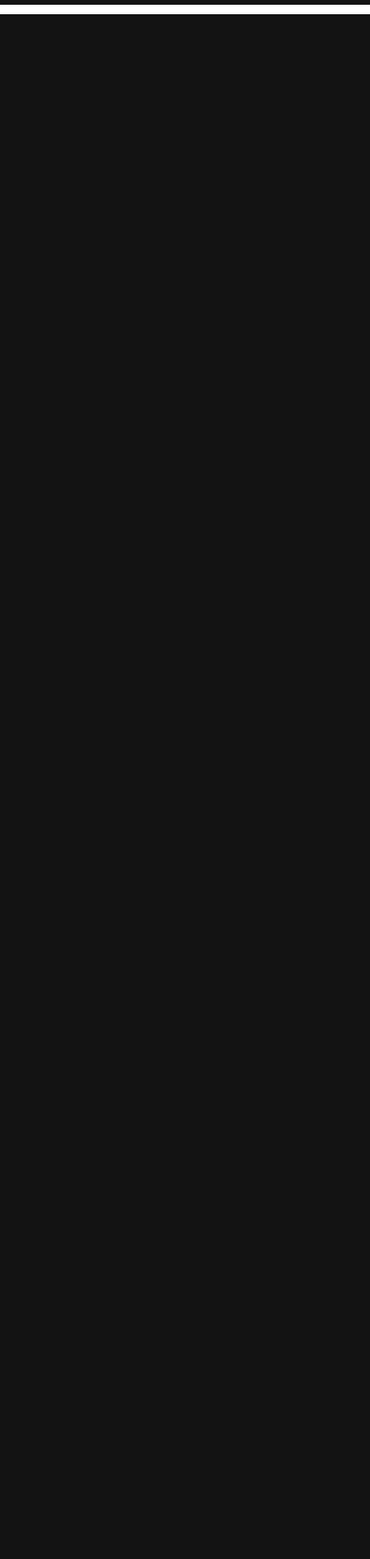
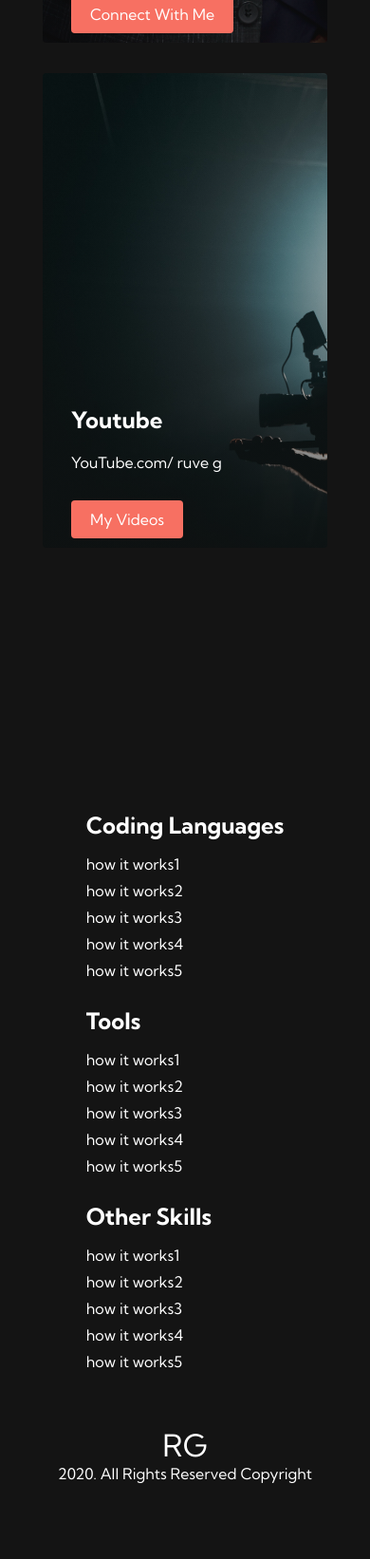
Before and after one commit to ruvimgavrilchik/ruvimgavrilchik.github.io, a PHP site: page / in a window 390 px wide. Shown: the part 2235-3877 px from the top of the page at 95% size. Before the commit the page ends 2250 px from the top, so only its background shows below. Run offline with PHP 8.4, Linux system fonts and the light colour scheme.

Commit message:
general update
added some photos,
added about me section
changed some colors

```diff
--- a/index.html
+++ b/index.html
@@ -15,7 +15,7 @@
     <!-- navigation bar section -->
     <nav class="navbar">
       <div class="navbar__container">
-        <a href="/" id="navbar__logo">Ruvim Gavrilchik : Software developer</a>
+        <a href="/" id="navbar__logo">RG</a>
         <div class="navbar__toggle" id="mobile-menu">
           <span class="bar"></span>
           <span class="bar"></span>
@@ -23,22 +23,22 @@
         </div>
         <ul class="navbar__menu">
           <li class="navbar__item">
-            <a href="/" class="navbar__links">Home / links</a>
+            <a href="/" class="navbar__links">Links</a>
           </li>
           <li class="navbar__item">
-            <a href="/tech.html" class="navbar__links">About me</a>
+            <a href="/" class="navbar__links">About me</a>
           </li>
           <li class="navbar__item">
-            <a href="/algo.php" class="navbar__links">Project </a>
+            <a href="/" class="navbar__links">Skills</a>
           </li>
           <li class="navbar__item">
-            <a href="/footer.php" class="navbar__links">Project 2 php</a>
+            <a href="/footer.php" class="navbar__links">PHP Project</a>
           </li>
           <li class="navbar__item">
-            <a href="/header.php" class="navbar__links">Project 3 </a>
+            <a href="/header.php" class="navbar__links">Java/C++</a>
           </li>
           <li class="navbar__btn">
-            <a href="/" class="button">Contact Me</a>
+            <a href="/" class="button">PDF Resume</a>
           </li>
         </ul>
       </div>
@@ -46,14 +46,14 @@
 
     <!-- HERO SECTION -->
 
-    <div class="main">
+    <div class="main" id="main">
       <div class="main__container">
 
         <div class="main__content">
-          <h1>NEXT GEN!!</h1>
-          <h2> TECH</h2>
-          <p> see what make me diff </p>
-          <button class="main__btn"><a href="/">GET started</a></button>
+          <h1>Ruvim Gavrilchik</h1>
+          <h2> Software Developer</h2>
+          <p> Tech Enthusiast </p>
+          <button class="main__btn"><a href="/">Contact Me</a></button>
         </div>
 
         <div class="main__img--container">
@@ -64,31 +64,126 @@
     </div>
 
 
-    <!-- languages SECTION -->
-    <div class="lang">
-      <h1>Languages I know</h1>
-      <div class="lang__container">
+    <!-- link SECTION -->
+    <div class="link" id="link">
+      <h1>Links</h1>
+      <div class="link__container">
 
-        <!--lang 1-->
-        <div class="lang__card">
-          <h2>Javascript</h2>
-          <p>Just some coding language pics</p>
-          <button>See Projects</button>
+        <!--link 1-->
+        <div class="link__card">
+          <h2>Github</h2>
+          <p>Github.com/ ruvimgavrilchik</p>
+          <button class="main__btn">
+            <a href="https://github.com/ruvimgavrilchik" target="_blank">See Projects</a>
+          </button>
         </div>
 
-        <!--lang 2-->
-        <div class="lang__card">
-          <h2>HTML</h2>
-          <p>Just some SICK HTML CODE</p>
-          <button>See Projects</button>
+        <!--link 2-->
+        <div class="link__card">
+          <h2>Linkdin</h2>
+          <p>Linkdin.com/ ruvimgav</p>
+          <button class="main__btn">
+            <a href="https://www.linkedin.com/in/ruvimgav/" target="_blank">Connect With Me</a>
+          </button>
+        </div>
+
+        <!--link 3-->
+        <div class="link__card">
+          <h2>Youtube</h2>
+          <p>YouTube.com/ ruve g</p>
+          <button class="main__btn">
+            <a href="https://www.youtube.com/channel/UCnFqGnpHzXiRj4AakbyGQQw" target="_blank">My Videos</a>
+          </button>
         </div>
 
       </div>
     </div>
 
 
+    <!-- About Me SECTION -->
+    <div class="about" id="about">
+      <div class="about__container">
+
+        <div class="about__content">
+          <h2>About Me</h2>
+          <p> Welcome! I'm a young software developer living in Sacramento, CA <br> </p>
+          <p> I love learning about different types of technology,
+              specifically Computer Science, Solar Technology, and other Engineering related topics.
+          </p>
+          <p> During my free time I enjoy snowboarding, working out, and eating good food.</p>
+        </div>
+
+      </div>
+    </div>
+
+
+
+
+
+    <!-- Footer SECTION
+    mobile friendly
+    mobile optimized
+    responsive design -->
+
+    <div class="footer__container">
+
+      <div class="footer__links">
+        <div class="footer__link--wrapper">
+
+          <div class="footer__link--items">
+            <h2> Coding Languages </h2>
+            <a href="/">how it works1</a>
+            <a href="/">how it works2</a>
+            <a href="/">how it works3</a>
+            <a href="/">how it works4</a>
+            <a href="/">how it works5</a>
+          </div>
+
+          <div class="footer__link--items">
+            <h2>Tools </h2>
+            <a href="/">how it works1</a>
+            <a href="/">how it works2</a>
+            <a href="/">how it works3</a>
+            <a href="/">how it works4</a>
+            <a href="/">how it works5</a>
+          </div>
+
+          <div class="footer__link--items">
+            <h2> Other Skills </h2>
+            <a href="/">how it works1</a>
+            <a href="/">how it works2</a>
+            <a href="/">how it works3</a>
+            <a href="/">how it works4</a>
+            <a href="/">how it works5</a>
+          </div>
+
+        </div>
+      </div>
+
+
+
+
+      <div class="social__media">
+        <div class="social__media--wrap">
+          <div class="footer__logo">
+            <a href="/" id="footer__logo">RG</a>
+          </div>
+          <p class="website__right">2020. All Rights Reserved Copyright</p>
+          <div class="social__icons">
+            <a href="/" class="social__icon--link" target="_blank"><i class="fab fa-linkdin"></i></a>
+            <a href="/" class="social__icon--link" target="_blank"><i class="fab fa-github"></i></a>
+            <a href="https://www.youtube.com/channel/UCnFqGnpHzXiRj4AakbyGQQw" class="social__icon--link" target="_blank"><i class="fab fa-youtube"></i></a>
+          </div>
+        </div>
+      </div>
+    </div>
+
+
+
+
+
+
     <script src="app.js"></script>
-
 
   </body>
 </html>
--- a/styles.css
+++ b/styles.css
@@ -23,7 +23,7 @@
   height: 80;
   z-index: 1;
   width: 100%;
-  max-width: 1300px;
+  max-width: 1600px;
   margin: 0 auto;
   padding: 0 50px;
 }
@@ -41,7 +41,6 @@
   cursor: pointer;
   text-decoration: none;
   font-size: 2rem;
-
 }
 
 /* class for logo */
@@ -58,6 +57,7 @@
 
 .navbar__item {
   height: 80px;
+  width: 250px;
 }
 
 .navbar__links {
@@ -201,9 +201,27 @@
 
 
 
-/* Hero Section Css*/
 
 
+
+
+
+
+
+
+
+
+
+
+
+
+
+
+
+
+
+
+/* Hero Section Css*/
 
 .main {
   background-color: #141414;
@@ -379,7 +397,27 @@
 
 }
 
-.lang {
+
+
+
+
+
+
+
+
+
+
+
+
+
+
+
+
+
+
+
+/* Links */
+.link {
   background: #141414;
   display: flex;
   flex-direction: column;
@@ -387,7 +425,7 @@
   height: 100vh;
 }
 
-.lang h1 {
+.link h1 {
   background-color: #ff8177;
   background-image: linear-gradient(to right,
   #ff8177 0%,
@@ -406,47 +444,54 @@
   -moz-text-fill-color: transparent;
 }
 
-.lang__container {
+.link__container {
   display: flex;
   justify-content: center;
   flex-wrap: wrap;
 }
 
-.lang__card {
+.link__card {
   margin: 1rem;
-  height: 525px;
-  width: 400px;
+  height: 500px;
+  width: 500px;
   border-radius: 4px;
   /*linear gradiant makes the background a little darker to help user read text better*/
   background-image: linear-gradient(to bottom,
     rgba(0,0,0,0) 0%,
     rgba(17,17,17,0.6) 100%),
-    url('/images/lang1.png');
+    url('/images/code.jpg');
   background-size: cover;
   position: relative;
   color: #fff;
 }
 
-.lang__card:nth-child(2) {
+.link__card:nth-child(2) {
   background-image: linear-gradient(to bottom,
   rgba(0,0,0,0) 0%,
   rgba(17,17,17,0.6) 100%),
-  url('/images/lang2.png');
+  url('/images/suit.jpg');
 }
 
-.lang h2 {
+.link__card:nth-child(3) {
+  background-image: linear-gradient(to bottom,
+  rgba(0,0,0,0) 0%,
+  rgba(17,17,17,0.6) 100%),
+  url('/images/youtube.jpg');
+}
+
+.link h2 {
   position: absolute;
   top: 350px;
   left: 30px;
 }
 
-.lang__card p {
+.link__card p {
   position: absolute;
   top: 400px;
   left: 30px;
 }
 
-.lang__card button {
+.link__card button {
   color: #fff;
   padding: 10px 20px;
   border: none;
@@ -454,13 +499,13 @@
   border-radius: 4px;
   background: #f77062;
   position: absolute;
-  top:440px;
+  top:410px;
   left: 30px;
   font-size: 1rem;
   cursor: pointer;
 }
 
-.lang__card:hover {
+.link__card:hover {
   /*makes pic pop*/
   transform: scale(1.075);
   transition: all 0.2s ease-in;
@@ -470,26 +515,306 @@
 
 /*responsive design for Skills section */
 @media screen and (max-width: 960px) {
-  .lang{
+  .link{
     height: 1600px;
   }
 
-  .lang h1 {
+  .link h1 {
     font-size: 2rem;
-    margin-top: 12rem;
+    margin-top: 18rem;
   }
 }
 
 @media screen and (max-width: 480px) {
-  .lang{
+  .link{
     height: 1400px;
   }
 
-  .lang h1 {
+  .link h1 {
     font-size: 1.2rem;
   }
 
-  .lang__card {
+  .link__card {
     width: 300px;
   }
 }
+
+
+
+
+
+
+
+
+
+
+
+
+
+
+
+
+
+
+
+
+
+
+
+
+
+
+/* About Section Css*/
+
+.about {
+  background-color: #141414;
+}
+
+.about__container {
+  display: grid;
+  align-items: center;
+  justify-self: center;
+  margin: 0 auto;
+  height: 90vh;
+  background-color: #141414;
+  z-index: 1;
+  width: 100%;
+  max-width: 1300px;
+  padding: 0 50px;
+}
+
+/* targets h2 content in main__content div */
+.about__content h2 {
+  font-size: 4rem;
+  background-color: #ff8177;
+  background-image: linear-gradient(to top, #b721ff 0%, #21d4fd 100%);
+  background-size: 100%;
+  -webkit-background-clip: text;
+  -moz-background-clip: text;
+  -webkit-text-fill-color: transparent;
+  -moz-text-fill-color: transparent;
+}
+
+.about__content p {
+  margin-top: 1rem;
+  font-size: 2rem;
+  font-weight: 700;
+  color:#fff;
+  /*google fonts kumbh*/
+}
+
+
+
+/*   Mobile responsiveness */
+@media screen and (max-width: 768px) {
+  .about__container{
+    display: grid;
+    grid-template-columns: auto;
+    align-items: center;
+    justify-self: center;
+    width: 100%;
+    margin: 0 auto;
+    height: 090vh;
+  }
+
+  .about__content {
+    text-align: center;
+    margin-bottom: 4rem;
+  }
+
+  .about__content h2 {
+    font-size: 3rem;
+  }
+
+  .about__content p {
+    margin-top: 1rem;
+    font-size: 1.5rem;
+  }
+}
+
+/*same as above but make it for 480 px */
+@media screen and (max-width: 480px) {
+  .about__container{
+    display: grid;
+    align-items: center;
+    justify-self: center;
+    width: 100%;
+    margin: 0 auto;
+    height: 090vh;
+  }
+
+  .about__content {
+    text-align: center;
+    margin-bottom: 4rem;
+  }
+
+  .about__content h2 {
+    font-size: 1.5rem;
+  }
+
+  .about__content p {
+    margin-top: 2rem;
+    font-size: 1.0rem;
+  }
+}
+
+
+
+
+
+
+
+
+
+
+
+
+
+
+
+/*footer*/
+
+.footer__container {
+  background-color: #141414;
+  padding: 5rem 0;
+  display: flex;
+  flex-direction: column;
+  justify-content: center;
+  align-items: center;
+
+}
+
+
+#footer__logo {
+  color: #fff;
+  display: flex;
+  align-items: center;
+  cursor: pointer;
+  text-decoration: none;
+  font-size: 2rem;
+
+}
+
+.footer__link {
+  width: 100%;
+  max-width: 1000px;
+  display: flex;
+  justify-content: center;
+}
+
+.footer__link--wrapper{
+  display: flex;
+}
+
+.footer__link--items {
+  display: flex;
+  flex-direction: column;
+  align-items: flex-start;
+  margin: 16px;
+  text-align: left;
+  width: 160px;
+  box-sizing: border-box;
+
+}
+
+.footer__link--items h2 {
+  margin-bottom: 16px;
+}
+
+.footer__link--items > h2 {
+  color: #fff;
+}
+
+.footer__link--items a {
+  color: #fff;
+  text-decoration: none;
+  margin-bottom: 0.5rem;
+
+}
+
+
+.footer__link--items a:hover{
+  color: #e9e9e9;
+  transform: 0.3s ease-out;
+
+}
+
+
+/* social icons */
+.social__icon--link {
+  color: #fff;
+  font-size: 24px;
+
+}
+
+.social__media {
+  max-width: 1000px;
+  width: 100%;
+}
+
+.social__media--wrap {
+  display: flex;
+  justify-self: space-between;
+  align-items: center;
+  width: 90%;
+  max-width: 1000px;
+  margin: 40px auto 0 auto;
+}
+
+.social__icon {
+  display: flex;
+  justify-content: space-between;
+  align-items: center;
+  width: 240px;
+
+}
+
+.social__logo {
+  color: #fff;
+  justify-self: flex-start;
+  margin-left: 20px;
+  cursor: pointer;
+  text-decoration: none;
+  font-size: 2rem;
+  display: flex;
+  align-items: center;
+  margin-bottom: 16px;
+}
+
+.website__right {
+  color: #fff;
+}
+
+
+@media screen and (max-width: 820px){
+  .footer__link {
+    padding-top: 2rem;
+
+  }
+
+  #footer_logo {
+    margin-bottom: 2rem;
+  }
+
+  .footer__right {
+    margin-bottom: 2rem;
+  }
+
+  .footer__link--wrapper {
+    flex-direction: column;
+  }
+
+  .social__media--wrap {
+    flex-direction: column;
+  }
+
+}
+
+
+@media screen and (max-width:480px) {
+  .footer__link--items {
+    margin: 0;
+    padding: 10px;
+    width: 100%;
+  }
+}
```
Also changed, not shown: tech.html (added, +158 -0 lines), images/code.jpg (added), images/suit.jpg (added), images/youtube.jpg (added).
